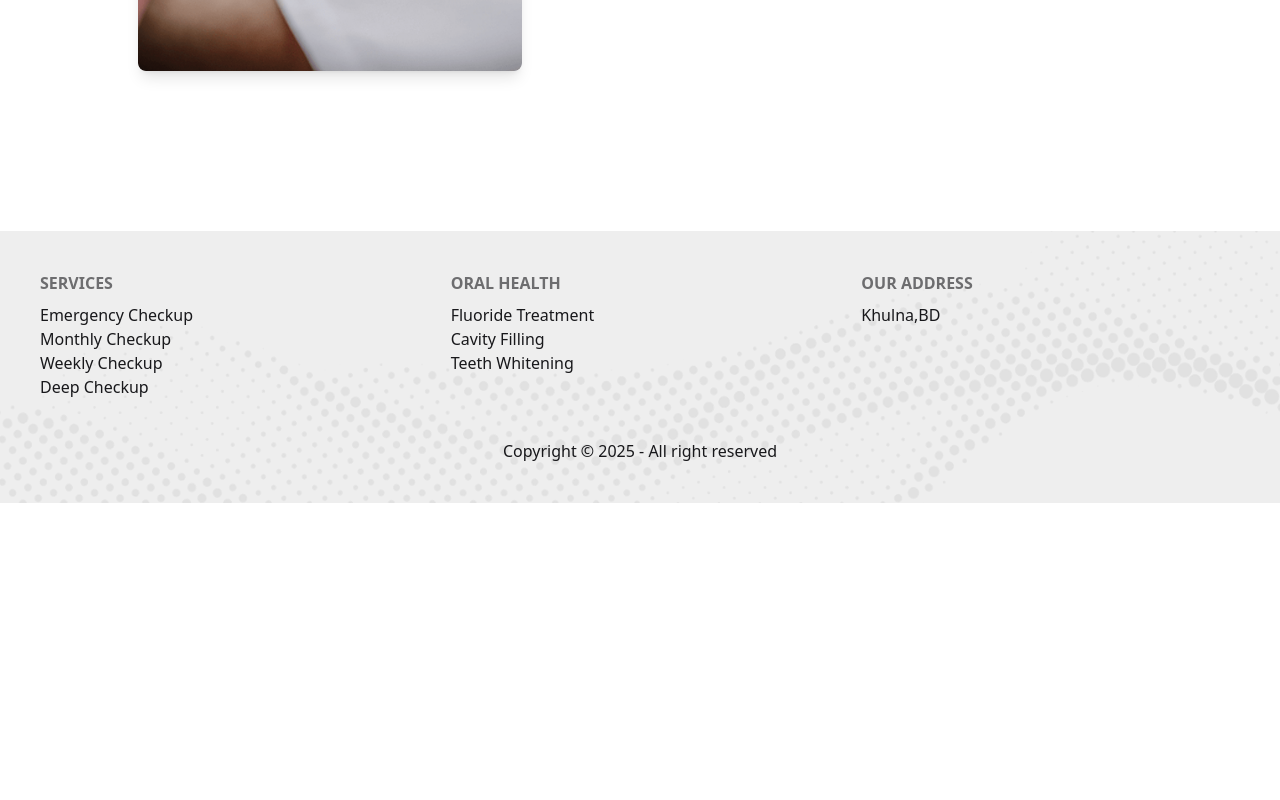
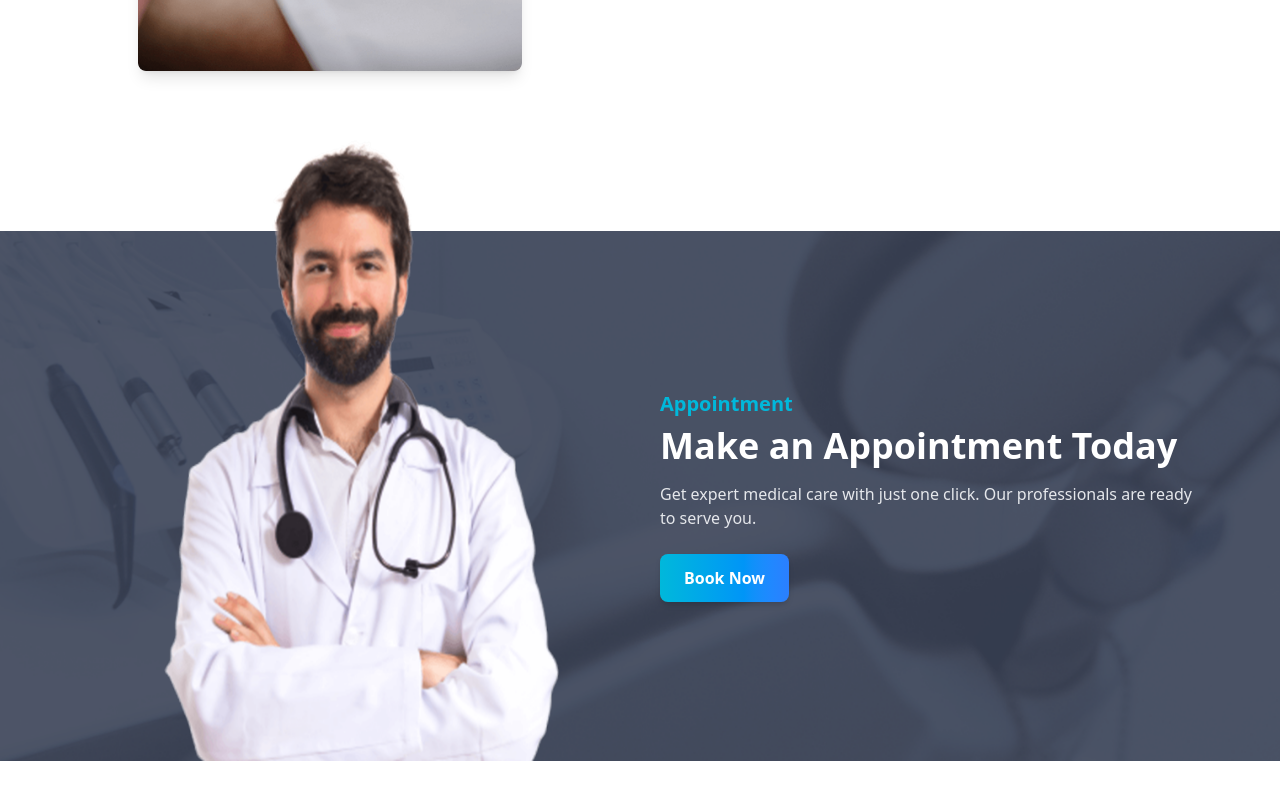
Before and after one commit to Khandaker20201125010/BrightBites, a React (Vite) app: page / in a window 1280 px wide. Shown: the part 1880-2680 px from the top of the page. Before the commit the page ends 2383 px from the top, so only its background shows below. Built offline with nearby package versions, Linux system fonts and the light colour scheme.

Commit message:
appointment banner added

```diff
--- /dev/null
+++ b/src/Componenets/AppointemntBanner/AppointmentBanner.jsx
@@ -0,0 +1,37 @@
+import bg from "../../assets/images/bgblue.png";
+import doctor from "../../assets/images/doctor.png";
+
+const AppointmentBanner = () => {
+  return (
+    <div
+      className="mt-40 bg-cover bg-center bg-no-repeat h-[530px] flex flex-col lg:flex-row items-center gap-10 px-6 sm:px-12 lg:px-20 py-10"
+      style={{ backgroundImage: `url(${bg})` }}
+    >
+      {/* Left - Doctor Image */}
+      <div className="w-full lg:w-1/2 flex justify-center h-[730px]">
+        <img
+          src={doctor}
+          alt="Doctor"
+          className="w-full max-w-sm lg:max-w-lg h-[630px] "
+        />
+      </div>
+
+      {/* Right - Text Content */}
+      <div className="w-full lg:w-1/2 text-center lg:text-left">
+        <h1 className="text-xl text-cyan-500 font-semibold">Appointment</h1>
+        <h2 className="text-3xl lg:text-4xl font-bold text-white mt-2">
+          Make an Appointment Today
+        </h2>
+        <p className="text-gray-200 mt-4">
+          Get expert medical care with just one click. Our professionals are
+          ready to serve you.
+        </p>
+        <button className="mt-6 px-6 py-3 rounded-lg bg-gradient-to-r from-cyan-500 to-blue-500 text-white font-semibold shadow-md hover:scale-105 transition">
+          Book Now
+        </button>
+      </div>
+    </div>
+  );
+};
+
+export default AppointmentBanner;
--- a/src/Pages/Home.jsx
+++ b/src/Pages/Home.jsx
@@ -1,3 +1,4 @@
+import AppointmentBanner from "../Componenets/AppointemntBanner/AppointmentBanner";
 import Banner from "../Componenets/Banner/Banner";
 import BannerCard from "../Componenets/Banner/BannerCard";
 import OurServices from "../Componenets/Banner/OurServices";
@@ -11,6 +12,7 @@ const Home = () => {
         <BannerCard/>
         <OurServices></OurServices>
         <Treatment></Treatment>
+        <AppointmentBanner></AppointmentBanner>
        </div>
     );
 };
```
Also changed, not shown: src/assets/images/bgblue.png (added), src/assets/images/doctor.png (added).
